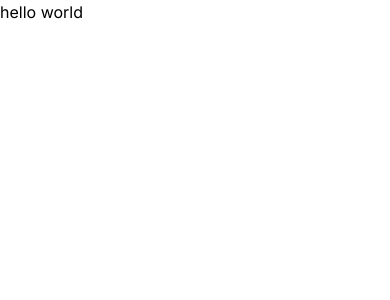
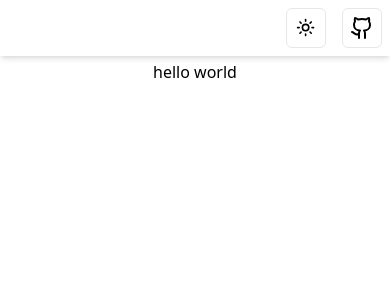
Before and after one commit to lolorn/my-website, a Next.js app: page / in a window 390 px wide. Shown: the top 300 px of the page. Built offline with nearby package versions, Linux system fonts and the light colour scheme.

Commit message:
2023-11-13

```diff
--- a/package.json
+++ b/package.json
@@ -11,6 +11,7 @@
   "dependencies": {
     "@radix-ui/react-dropdown-menu": "^2.0.6",
     "@radix-ui/react-slot": "^1.0.2",
+    "@radix-ui/react-tooltip": "^1.0.7",
     "class-variance-authority": "^0.7.0",
     "clsx": "^2.0.0",
     "lucide-react": "^0.292.0",
--- a/src/app/layout.tsx
+++ b/src/app/layout.tsx
@@ -5,6 +5,7 @@ import { Inter } from 'next/font/google'
 import { ReactNode } from 'react'
 
 import { ThemeProvider } from '@/components/ThemeProvider'
+import TopBar from '@/components/TopBar'
 
 const inter = Inter({ subsets: ['latin'] })
 
@@ -15,13 +16,14 @@ export const metadata: Metadata = {
 export default function RootLayout({ children }: { children: ReactNode }) {
     return (
         <html lang="en">
-            <body className={inter.className}>
+            <body className={(inter.className, 'select-none')}>
                 <ThemeProvider
                     attribute="class"
                     defaultTheme="system"
                     enableSystem
                     disableTransitionOnChange
                 >
+                    <TopBar />
                     {children}
                 </ThemeProvider>
             </body>
--- a/src/app/page.tsx
+++ b/src/app/page.tsx
@@ -1,3 +1,7 @@
 export default function Home() {
-    return <main className="">hello world</main>
+    return (
+        <main className="flex items-center justify-center h-full p-1 sm:p-1 md:p-2 lg:p-4">
+            hello world
+        </main>
+    )
 }
--- /dev/null
+++ b/src/components/ThemeToggle.tsx
@@ -0,0 +1,38 @@
+'use client'
+
+import { Moon, Sun } from 'lucide-react'
+import { useTheme } from 'next-themes'
+
+import { Button } from '@/components/ui/button'
+import {
+    DropdownMenu,
+    DropdownMenuContent,
+    DropdownMenuItem,
+    DropdownMenuTrigger
+} from '@/components/ui/dropdown-menu'
+
+export function ThemeToggle() {
+    const { setTheme } = useTheme()
+
+    return (
+        <DropdownMenu>
+            <DropdownMenuTrigger asChild>
+                <Button variant="outline" size="icon">
+                    <Sun className="h-[1.2rem] w-[1.2rem] rotate-0 scale-100 transition-all dark:-rotate-90 dark:scale-0" />
+                    <Moon className="absolute h-[1.2rem] w-[1.2rem] rotate-90 scale-0 transition-all dark:rotate-0 dark:scale-100" />
+                </Button>
+            </DropdownMenuTrigger>
+            <DropdownMenuContent align="end">
+                <DropdownMenuItem onClick={() => setTheme('light')}>
+                    Light
+                </DropdownMenuItem>
+                <DropdownMenuItem onClick={() => setTheme('dark')}>
+                    Dark
+                </DropdownMenuItem>
+                <DropdownMenuItem onClick={() => setTheme('system')}>
+                    System
+                </DropdownMenuItem>
+            </DropdownMenuContent>
+        </DropdownMenu>
+    )
+}
--- /dev/null
+++ b/src/components/Tooltips.tsx
@@ -0,0 +1,30 @@
+'use client'
+import { ReactNode } from 'react'
+
+import {
+    Tooltip,
+    TooltipContent,
+    TooltipProvider,
+    TooltipTrigger
+} from '@/components/ui/tooltip'
+
+const Tooltips = ({
+    children,
+    text
+}: {
+    children: ReactNode
+    text: string
+}) => {
+    return (
+        <TooltipProvider>
+            <Tooltip>
+                <TooltipTrigger asChild>{children}</TooltipTrigger>
+                <TooltipContent>
+                    <p>{text}</p>
+                </TooltipContent>
+            </Tooltip>
+        </TooltipProvider>
+    )
+}
+
+export default Tooltips
--- /dev/null
+++ b/src/components/TopBar.tsx
@@ -0,0 +1,24 @@
+'use client'
+import { Github } from 'lucide-react'
+import Link from 'next/link'
+
+import { ThemeToggle } from '@/components/ThemeToggle'
+import Tooltips from '@/components/Tooltips'
+import { Button } from '@/components/ui/button'
+
+const TopBar = () => {
+    return (
+        <header className="flex p-2 sm:p-2 md:p-3 lg:p-4 justify-end items-center gap-4 hover:shadow-md transition-shadow duration-700">
+            <ThemeToggle />
+            <Tooltips text="查看Github主页">
+                <Button variant={'outline'} size={'icon'}>
+                    <Link href={'https://github.com/lolorn'} target="_blank">
+                        <Github />
+                    </Link>
+                </Button>
+            </Tooltips>
+        </header>
+    )
+}
+
+export default TopBar
--- a/src/components/ui/button.tsx
+++ b/src/components/ui/button.tsx
@@ -1,35 +1,36 @@
-import * as React from "react"
-import { Slot } from "@radix-ui/react-slot"
-import { cva, type VariantProps } from "class-variance-authority"
+import { Slot } from '@radix-ui/react-slot'
+import { cva, type VariantProps } from 'class-variance-authority'
+import * as React from 'react'
 
-import { cn } from "@/lib/utils"
+import { cn } from '@/lib/utils'
 
 const buttonVariants = cva(
-  "inline-flex items-center justify-center whitespace-nowrap rounded-md text-sm font-medium ring-offset-background transition-colors focus-visible:outline-none focus-visible:ring-2 focus-visible:ring-ring focus-visible:ring-offset-2 disabled:pointer-events-none disabled:opacity-50",
+    'inline-flex items-center justify-center whitespace-nowrap rounded-md text-sm font-medium ring-offset-background transition-colors focus-visible:outline-none focus-visible:ring-2 focus-visible:ring-ring focus-visible:ring-offset-0 disabled:pointer-events-none disabled:opacity-50',
     {
         variants: {
             variant: {
-        default: "bg-primary text-primary-foreground hover:bg-primary/90",
+                default:
+                    'bg-primary text-primary-foreground hover:bg-primary/90',
                 destructive:
-          "bg-destructive text-destructive-foreground hover:bg-destructive/90",
+                    'bg-destructive text-destructive-foreground hover:bg-destructive/90',
                 outline:
-          "border border-input bg-background hover:bg-accent hover:text-accent-foreground",
+                    'border border-input bg-background hover:bg-accent hover:text-accent-foreground',
                 secondary:
-          "bg-secondary text-secondary-foreground hover:bg-secondary/80",
-        ghost: "hover:bg-accent hover:text-accent-foreground",
-        link: "text-primary underline-offset-4 hover:underline",
+                    'bg-secondary text-secondary-foreground hover:bg-secondary/80',
+                ghost: 'hover:bg-accent hover:text-accent-foreground',
+                link: 'text-primary underline-offset-4 hover:underline'
             },
             size: {
-        default: "h-10 px-4 py-2",
-        sm: "h-9 rounded-md px-3",
-        lg: "h-11 rounded-md px-8",
-        icon: "h-10 w-10",
-      },
+                default: 'h-10 px-4 py-2',
+                sm: 'h-9 rounded-md px-3',
+                lg: 'h-11 rounded-md px-8',
+                icon: 'h-10 w-10'
+            }
         },
         defaultVariants: {
-      variant: "default",
-      size: "default",
-    },
+            variant: 'default',
+            size: 'default'
+        }
     }
 )
 
@@ -41,7 +42,7 @@ export interface ButtonProps
 
 const Button = React.forwardRef<HTMLButtonElement, ButtonProps>(
     ({ className, variant, size, asChild = false, ...props }, ref) => {
-    const Comp = asChild ? Slot : "button"
+        const Comp = asChild ? Slot : 'button'
         return (
             <Comp
                 className={cn(buttonVariants({ variant, size, className }))}
@@ -51,6 +52,6 @@ const Button = React.forwardRef<HTMLButtonElement, ButtonProps>(
         )
     }
 )
-Button.displayName = "Button"
+Button.displayName = 'Button'
 
 export { Button, buttonVariants }
--- /dev/null
+++ b/src/components/ui/tooltip.tsx
@@ -0,0 +1,30 @@
+"use client"
+
+import * as React from "react"
+import * as TooltipPrimitive from "@radix-ui/react-tooltip"
+
+import { cn } from "@/lib/utils"
+
+const TooltipProvider = TooltipPrimitive.Provider
+
+const Tooltip = TooltipPrimitive.Root
+
+const TooltipTrigger = TooltipPrimitive.Trigger
+
+const TooltipContent = React.forwardRef<
+  React.ElementRef<typeof TooltipPrimitive.Content>,
+  React.ComponentPropsWithoutRef<typeof TooltipPrimitive.Content>
+>(({ className, sideOffset = 4, ...props }, ref) => (
+  <TooltipPrimitive.Content
+    ref={ref}
+    sideOffset={sideOffset}
+    className={cn(
+      "z-50 overflow-hidden rounded-md border bg-popover px-3 py-1.5 text-sm text-popover-foreground shadow-md animate-in fade-in-0 zoom-in-95 data-[state=closed]:animate-out data-[state=closed]:fade-out-0 data-[state=closed]:zoom-out-95 data-[side=bottom]:slide-in-from-top-2 data-[side=left]:slide-in-from-right-2 data-[side=right]:slide-in-from-left-2 data-[side=top]:slide-in-from-bottom-2",
+      className
+    )}
+    {...props}
+  />
+))
+TooltipContent.displayName = TooltipPrimitive.Content.displayName
+
+export { Tooltip, TooltipTrigger, TooltipContent, TooltipProvider }
```
Also changed, not shown: 1 other file (tests, documents, lock files or other folders). Lines whose indentation alone changed are shown as unchanged.
